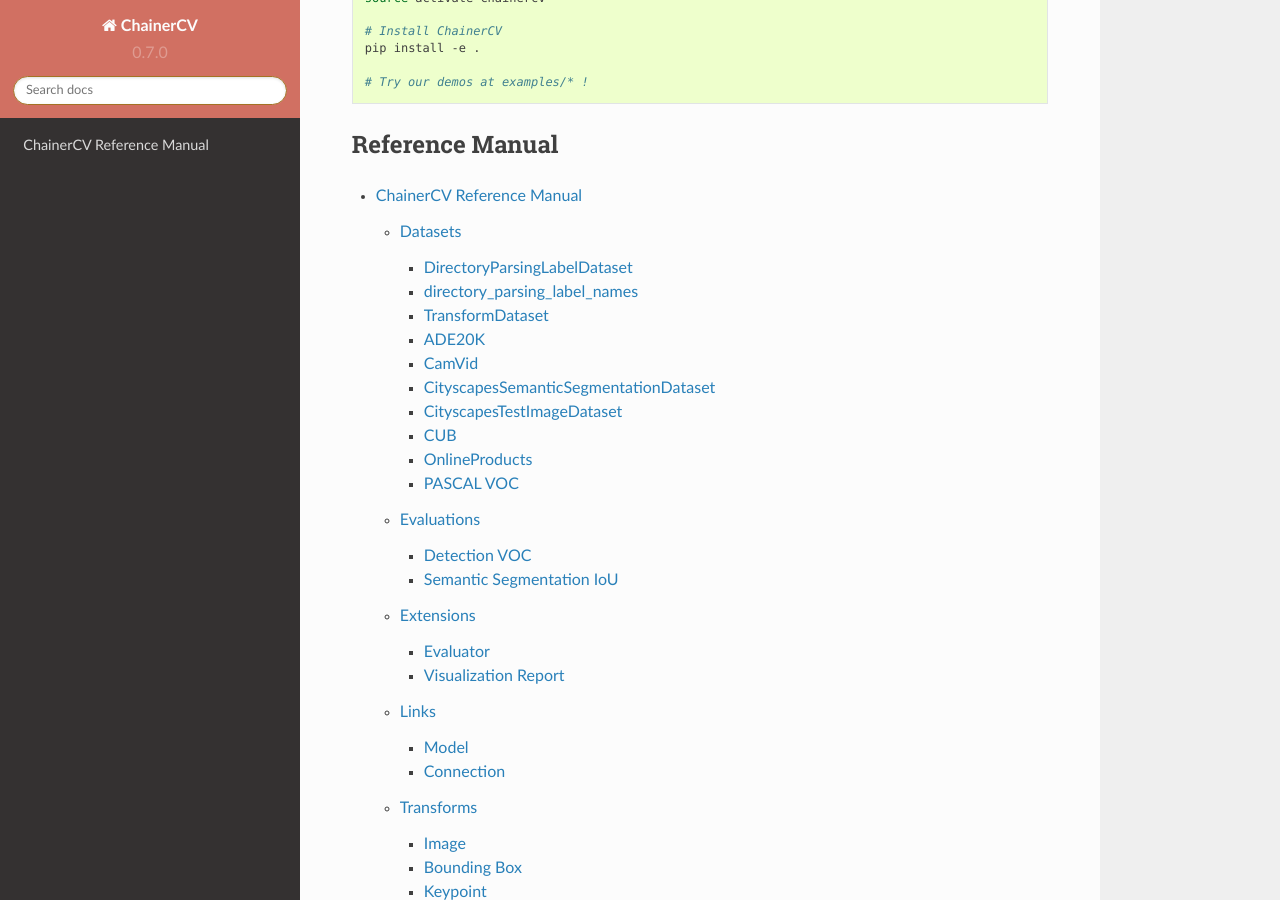
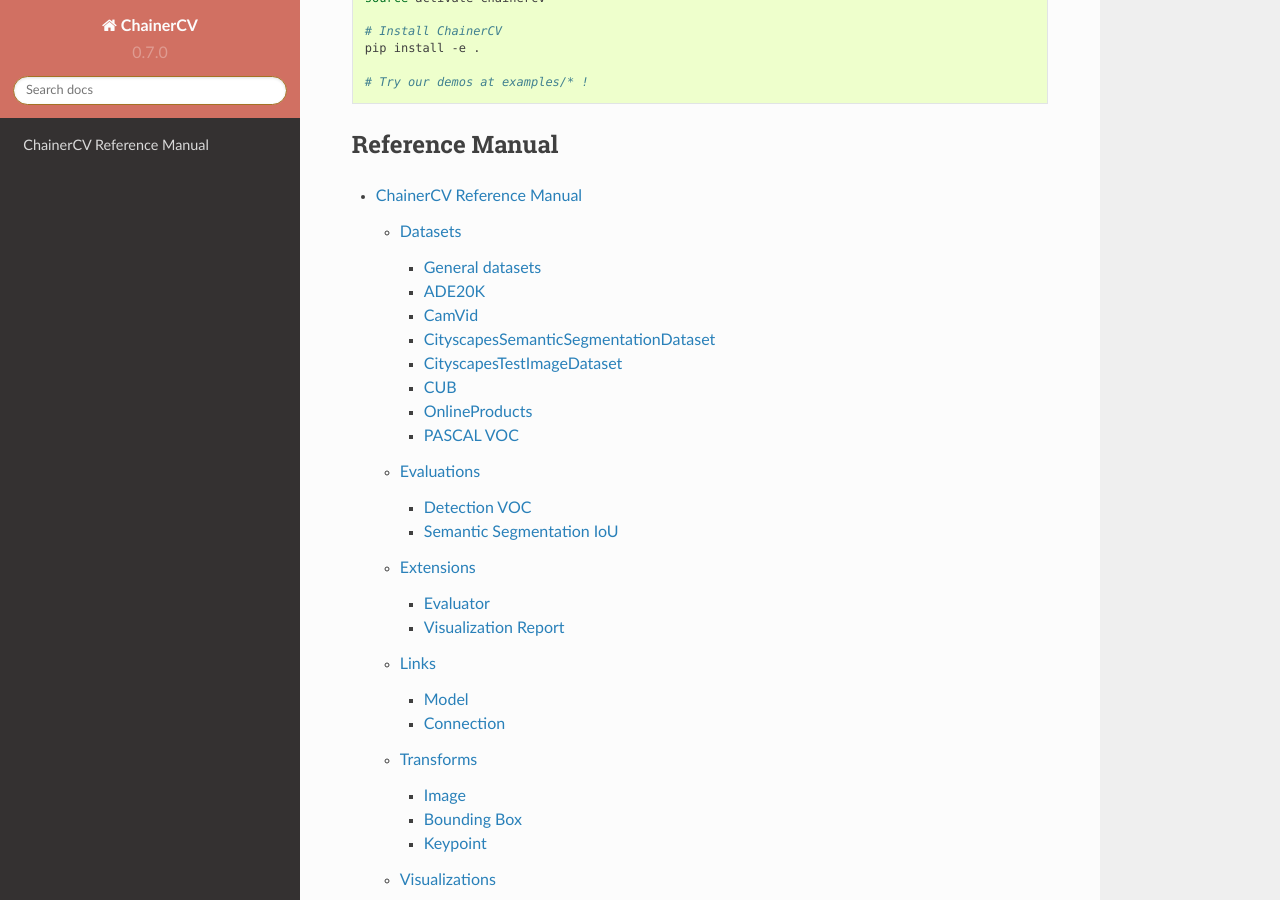
Before and after one commit to chainer/chainercv, a Sphinx documentation site: the page built from docs/source/index.rst, in a window 1280 px wide and 900 px high, scrolled down 785 px. Built offline with Sphinx 7.4.7 and the Read the Docs theme 2.0.0, drawn with Linux system fonts in a browser that asks for light colours.

Commit message:
add a new section

```diff
--- a/docs/source/reference/datasets.rst
+++ b/docs/source/reference/datasets.rst
@@ -3,20 +3,16 @@
 
 .. module:: chainercv.datasets
 
+General datasets
+----------------
+
 DirectoryParsingLabelDataset
-----------------------------
+~~~~~~~~~~~~~~~~~~~~~~~~~~~~
 .. autoclass:: DirectoryParsingLabelDataset
 
 directory_parsing_label_names
------------------------------
+~~~~~~~~~~~~~~~~~~~~~~~~~~~~~
 .. autofunction:: directory_parsing_label_names
-
-TransformDataset
-----------------
-
-TransformDataset
-~~~~~~~~~~~~~~~~
-.. autoclass:: TransformDataset
 
 ADE20K
 ------
```
